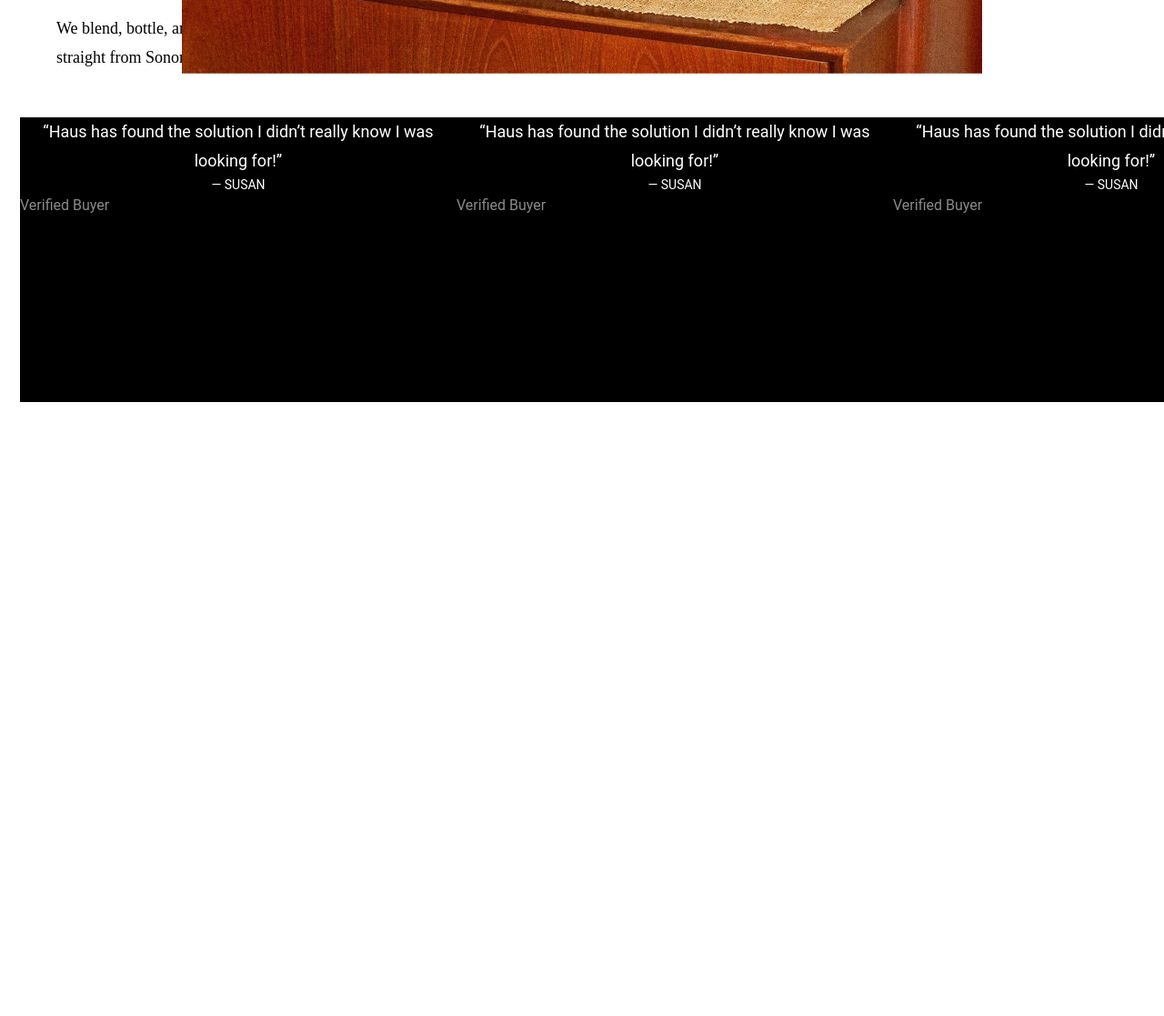
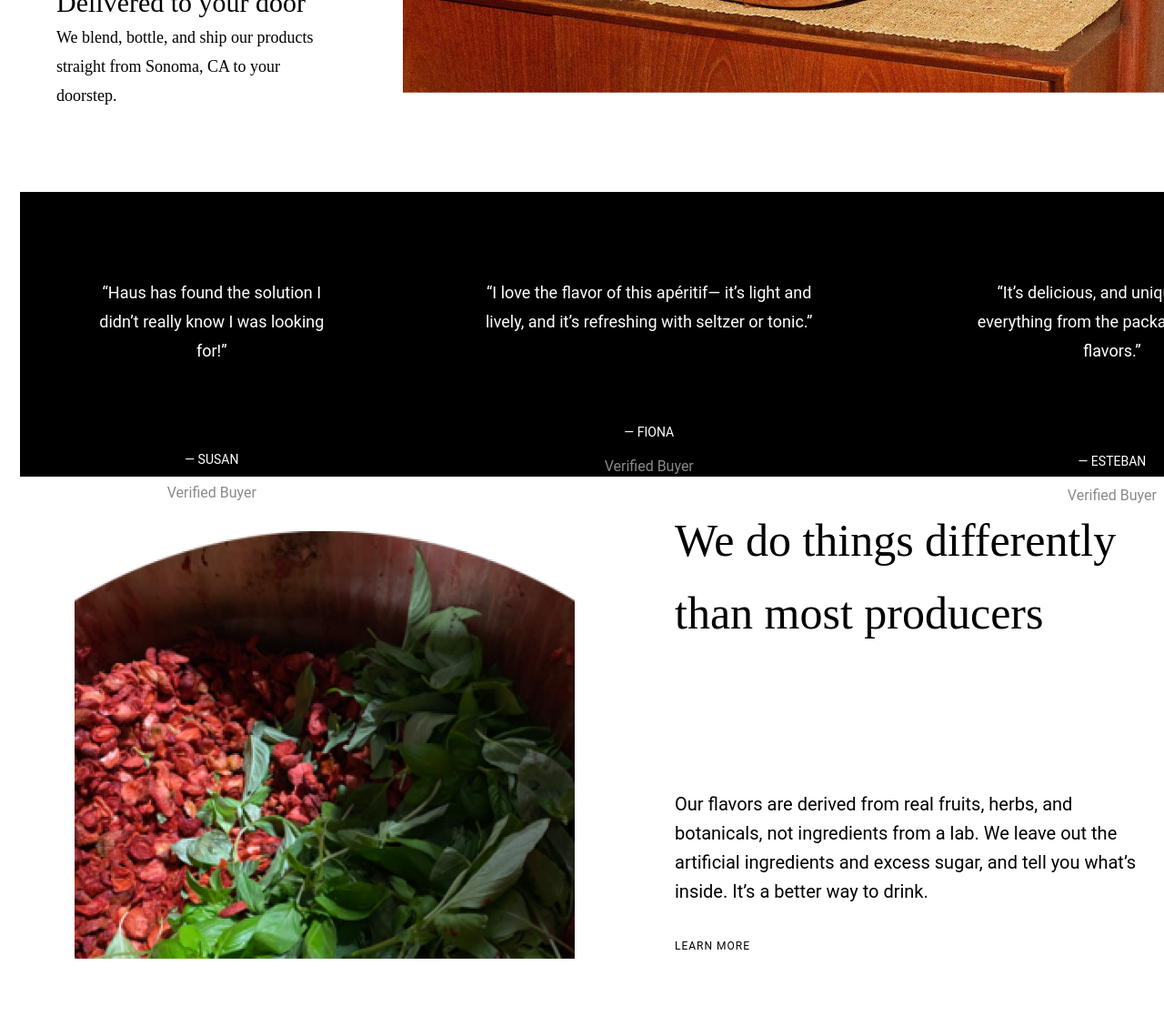
Before and after one commit to oxygen-001/lesson-of-11-with-X-and-Y, a plain HTML site: page index.html in a window 1280 px wide. Shown: the part 1627-2744 px from the top of the page at 91% size. Before the commit the page ends 2069 px from the top, so only its background shows below. Drawn offline with Linux system fonts and the light colour scheme.

Commit message:
I finished all

```diff
--- a/css/main.css
+++ b/css/main.css
@@ -75,7 +75,7 @@ ul {
   font-family: "Roboto";
   font-style: normal;
   font-weight: 400;
-  font-size: 16px;
+  font-size: 19px;
   line-height: 28px;
   /* or 175% */
 
@@ -128,6 +128,12 @@ span {
 /* Section 2Y */
 
 /* /* Section 4Y */
+
+
+.section-4 {
+  display: flex;
+
+}
 
 .title-2 {
   font-family: "Liberation Serif";
@@ -186,9 +192,12 @@ span {
 }
 
 .image-3 {
-  position: absolute;
-  top: 1100px;
-  right: 200px;
+  display: flex;
+  justify-content: end;
+  position: relative;
+  left: 65px;
+  bottom: 59px;
+
 }
 
 .section-4 {
@@ -218,6 +227,7 @@ span {
   /* or 178% */
 
   color: #ffffff;
+  padding: 95px 75px;
 }
 
 .susan {
@@ -225,11 +235,38 @@ span {
   font-style: normal;
   font-weight: 400;
   font-size: 14px;
-  line-height: 21px;
-  /* identical to box height, or 150% */
 
   text-align: center;
   text-transform: uppercase;
+  padding-bottom: 17px;
+
+  color: #ffffff;
+}
+
+.fiona {
+  font-family: "Roboto";
+  font-style: normal;
+  font-weight: 400;
+  font-size: 14px;
+  line-height: 21px;
+
+  text-align: center;
+  text-transform: uppercase;
+  margin-bottom: 15px;
+
+  color: #ffffff;
+}
+
+.esteban {
+  font-family: "Roboto";
+  font-style: normal;
+  font-weight: 400;
+  font-size: 14px;
+  line-height: 21px;
+
+  text-align: center;
+  text-transform: uppercase;
+  margin-bottom: 15px;
 
   color: #ffffff;
 }
@@ -253,4 +290,68 @@ span {
   color: #8a8a8a;
 }
 
+.buyer {
+  font-family: "Roboto";
+  font-style: normal;
+  font-weight: 400;
+  font-size: 16px;
+  line-height: 24px;
+  /* identical to box height, or 150% */
+
+  text-align: center;
+  text-transform: capitalize;
+
+  color: #8a8a8a;
+}
+
 /* /* Section 5Y */
+
+/* /* Section 6Y */
+.image-5 {
+  margin: 60px 0px 59px 60px;
+}
+
+.title-6 {
+  font-family: "Liberation Serif";
+  font-style: normal;
+  font-weight: 400;
+  font-size: 50px;
+  line-height: 80px;
+  /* or 125% */
+  margin: 30px 0px 0px 110px;
+
+  color: #000000;
+}
+
+.section-6 {
+  display: flex;
+  justify-content: end;
+}
+
+.Text-7 {
+  font-family: "Roboto";
+  font-style: normal;
+  font-weight: 400;
+  font-size: 20px;
+  line-height: 32px;
+  /* or 178% */
+  margin: 154px 0px 0px 110px;
+
+  color: #000000;
+}
+
+.more {
+  font-family: "Roboto";
+  font-style: normal;
+  font-weight: 400;
+  font-size: 12px;
+  line-height: 18px;
+  margin: 35px 0px 0px 110px;
+
+  letter-spacing: 1px;
+  text-transform: uppercase;
+
+  color: #000000;
+}
+
+/* /* Section 6Y */
--- a/index.html
+++ b/index.html
@@ -52,11 +52,11 @@
     <!-- Section 4Y -->
     <section class="container">
       <div class="section-4">
-        <h3 class="title-2">Easy to drink</h3>
+        <div><h3 class="title-2">Easy to drink</h3>
         <br />
         <p class="Text-2">
-          The perfect anytime drink, sip Haus on its own <br />
-          or with simple mixers you probably already <br />
+          The perfect anytime drink, sip Haus on its own
+          or with simple mixers you probably already
           have like soda or tonic.
         </p>
         <br />
@@ -66,20 +66,20 @@
         </h2>
         <br />
         <p class="Text-3">
-          Artificial ingredients and refined sugars are a <br />
-          big culprit in hangovers. Feel good about <br />
-          what’s in your glass that night — and the next <br />
+          Artificial ingredients and refined sugars are a
+          big culprit in hangovers. Feel good about
+          what’s in your glass that night — and the next
           day.
         </p>
         <br />
         <h2 class="title-4">Delivered to your door</h2>
-        <br />
         <p class="Text-4">
-          We blend, bottle, and ship our products <br />
+          We blend, bottle, and ship our products
           straight from Sonoma, CA to your doorstep.
         </p>
+      </div>
 
-        <img src="./img/Rectangle-5.png" class="image-3" alt="img" />
+        <div><img src="./img/Rectangle-5.png" class="image-3" alt="img" /></div>
       </div>
     </section>
     <!-- Section 4Y -->
@@ -93,28 +93,44 @@
               for!”
             </p>
             <p class="susan">— Susan</p>
-            <a class="buyer" href="#">verified buyer</a>
+            <p class="buyer" href="#">verified buyer</p>
           </li>
           <li>
             <p class="Text-5">
-              “Haus has found the solution I didn’t really know I was looking
-              for!”
+              “I love the flavor of this apéritif— it’s light and lively, and
+              it’s refreshing with seltzer or tonic.”
             </p>
-            <p class="susan">— Susan</p>
-            <a class="buyer" href="#">verified buyer</a>
+            <p class="fiona">— Fiona</p>
+            <p class="buyer" href="#">verified buyer</p>
           </li>
           <li>
             <p class="Text-5">
-              “Haus has found the solution I didn’t really know I was looking
-              for!”
+              “It’s delicious, and unique. I love everything from the packaging,
+              to the flavors.”
             </p>
-            <p class="susan">— Susan</p>
-            <a class="buyer" href="#">verified buyer</a>
+            <p class="esteban">— Esteban</p>
+            <p class="buyer" href="#">verified buyer</p>
           </li>
         </ul>
       </div>
     </section>
 
     <!-- Section 5Y -->
+    <!-- Section 6Y -->
+    <section class="container">
+      <div class="section-6">
+        <div class="image-5">
+          <img src="./img/Rectangle_8.png" alt="img" />
+        </div>
+        <div>
+          <h3 class="title-6">We do things differently than most producers</h3>
+          <p class="Text-7">Our flavors are derived from real fruits, herbs, and botanicals, not ingredients from a lab. We leave out the artificial ingredients and excess sugar, and tell you what’s inside. It’s a better way to drink.</p>
+          <p class="more">LEARN MORE</p>
+        </div>
+
+
+        </div>
+    </section>
+    <!-- Section 6Y -->
   </body>
 </html>
```
Also changed, not shown: img/Rectangle_8.png (added).
